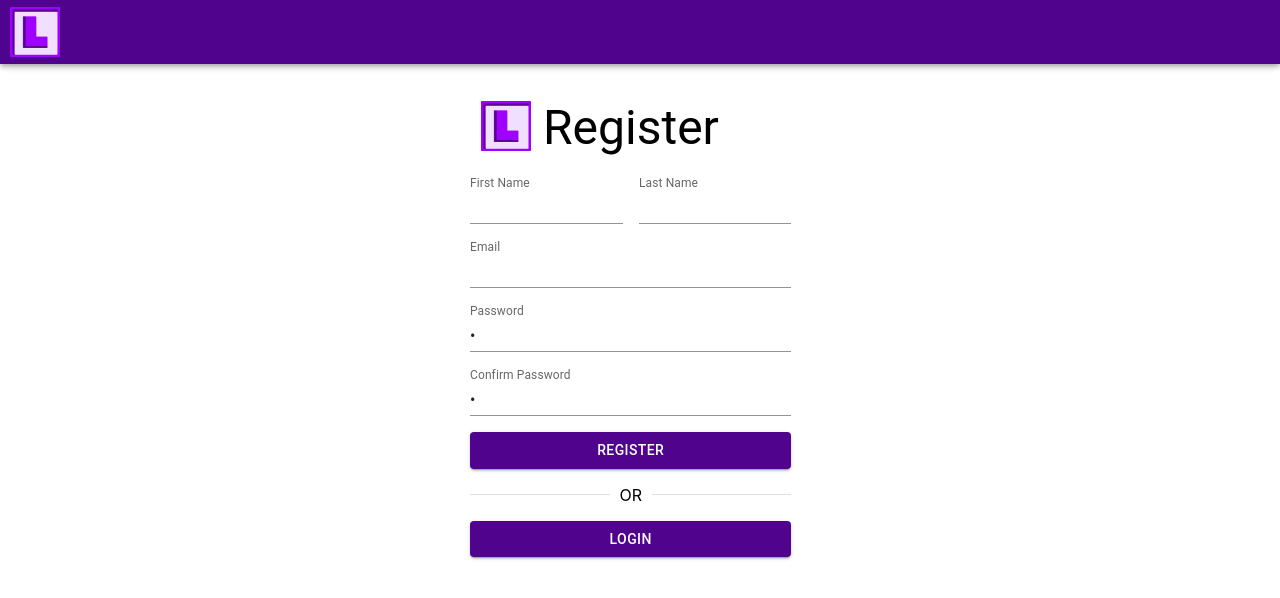
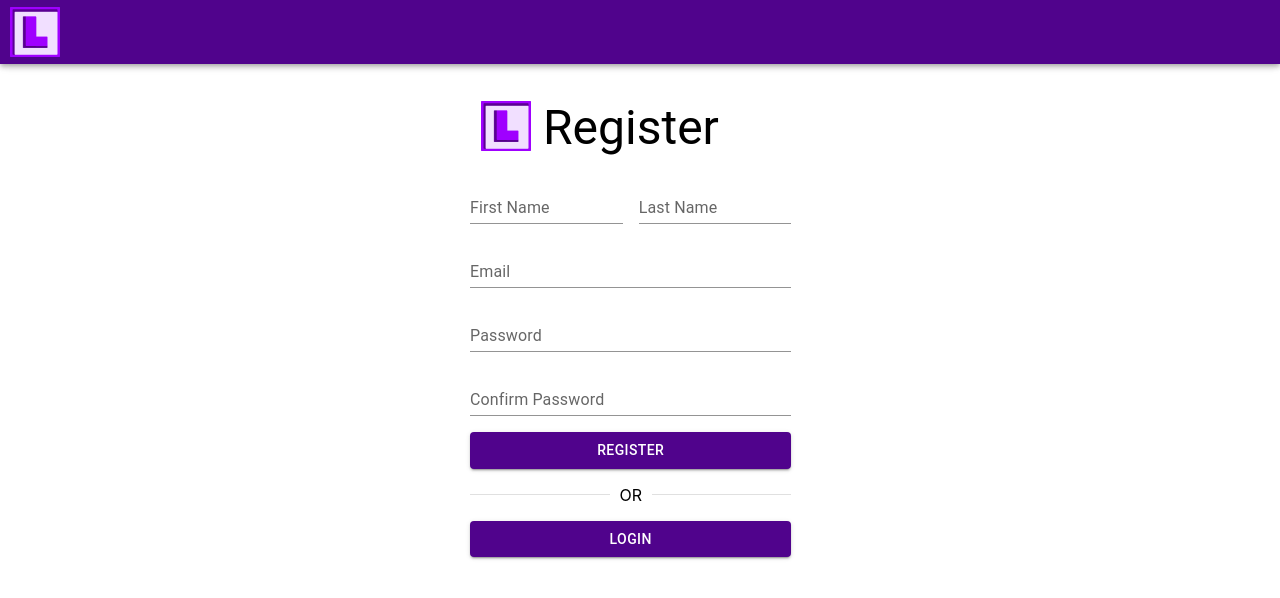
Before and after one commit to tinamistry/to-do-list, a React (Create React App) app in the folder client/: page /register in a window 1280 px wide. Shown: the top 598 px of the page. Built offline with nearby package versions, Linux system fonts and the light colour scheme.

Commit message:
added error checking on register form

```diff
--- a/client/src/App.jsx
+++ b/client/src/App.jsx
@@ -3,10 +3,10 @@ import React from 'react';
 import './App.css';
 import { ThemeProvider, createTheme } from '@mui/material/styles';
 import { BrowserRouter, Route, Routes } from 'react-router-dom';
-import Today from './components/Today'
 import Future from './components/Future'
 import Landing from './components/Landing'
 import Register from './components/Register'
+import Today from './components/Today';
 
 
 
--- a/client/src/components/Register.jsx
+++ b/client/src/components/Register.jsx
@@ -9,11 +9,12 @@ import { Typography, Box, Grid, TextField, Button, Divider } from '@mui/material
 
 const RegisterForm = () => {
     const navigate  = useNavigate();
-    const[firstName, setFirstName] = useState(" ")
-    const[lastName, setLastName] = useState(" ")
-    const[email, setEmail] = useState(" ")
-    const[password, setPassword] = useState(" ")
-    const[verifyPassword, setVerifyPassword] = useState(" ")
+    const[firstName, setFirstName] = useState("")
+    const[lastName, setLastName] = useState("")
+    const[email, setEmail] = useState("")
+    const[password, setPassword] = useState("")
+    const[verifyPassword, setVerifyPassword] = useState("")
+    const[errors, setErrors] = useState(" ")
 
     const handleLoginButtonClick = () =>{
        navigate('/')
@@ -39,7 +40,26 @@ const RegisterForm = () => {
         setVerifyPassword(event.target.value)
     }
 
-    const verifyUserInput = () =>{
+    const validateForm = () =>{
+        let errors = {}
+        if(!firstName) errors.firstName = "First name is required"
+        if(!lastName) errors.lastName = "Last name is required"
+        if(!email) errors.email = "Email is required"
+        if(!password) errors.password = "Password is required"
+        if(password.length < 8 ) errors.password = "Password must be at least 8 characters"
+        if(password !== verifyPassword) errors.verifyPass = "Passwords do not match"
+        return errors;
+
+    }
+
+    const handleSubmit = (event) =>{
+        event.preventDefault();
+        const errors = validateForm();
+        if (Object.keys(errors).length === 0) {
+            console.log('user registered')
+          } else {
+            setErrors(errors);
+          }
 
     }
 
@@ -61,7 +81,9 @@ const RegisterForm = () => {
                             label="First Name"
                             variant="standard"
                             value={firstName}
-                            onChange={handleFirstNameChange}  />
+                            onChange={handleFirstNameChange}
+                            error = {errors.firstName}
+                            helperText = {errors.firstName} />
                         </Grid>
                         <Grid item xs={4}>
                         <TextField
@@ -69,7 +91,9 @@ const RegisterForm = () => {
                             label="Last Name"
                             variant="standard"
                             value={lastName}
-                            onChange={handleLastNameChange}  />
+                            onChange={handleLastNameChange}
+                            error = {errors.lastName}
+                            helperText = {errors.lastName}  />
                         </Grid>
                         <Grid item xs={8}>
                         <TextField
@@ -78,7 +102,9 @@ const RegisterForm = () => {
                             label="Email"
                             variant="standard"
                             value={email}
-                            onChange={handleEmailChange}  />
+                            onChange={handleEmailChange}
+                            error = {errors.email}
+                            helperText = {errors.email}  />
                         </Grid>
                         <Grid item xs={8}>
                          <TextField
@@ -88,7 +114,9 @@ const RegisterForm = () => {
                             type = "password"
                             variant="standard"
                             value={password}
-                            onChange={handlePasswordChange} />
+                            onChange={handlePasswordChange}
+                            error = {errors.password}
+                            helperText = {errors.password} />
                         </Grid>
                         <Grid item xs={8}>
                          <TextField
@@ -98,10 +126,12 @@ const RegisterForm = () => {
                             type = "password"
                             variant="standard"
                             value={verifyPassword}
-                            onChange={handlePasswordVerificationChange} />
+                            onChange={handlePasswordVerificationChange}
+                            error = {errors.verifyPass}
+                            helperText = {errors.verifyPass} />
                         </Grid>
                         <Grid item xs={8}>
-                            <Button fullWidth variant="contained" onClick = {verifyUserInput}>Register</Button>
+                            <Button fullWidth variant="contained" onClick = {handleSubmit}>Register</Button>
                         </Grid>
                         <Grid item xs={8}>
                           <Divider>OR</Divider>
--- a/client/src/components/Today.jsx
+++ b/client/src/components/Today.jsx
@@ -1,5 +1,4 @@
 import React from 'react';
-import SideBar from './SideBar'
 import { Typography, IconButton, Icon, Link } from '@mui/material';
 import AddIcon from '@mui/icons-material/Add';
 import Checkbox from '@mui/material/Checkbox';
```
